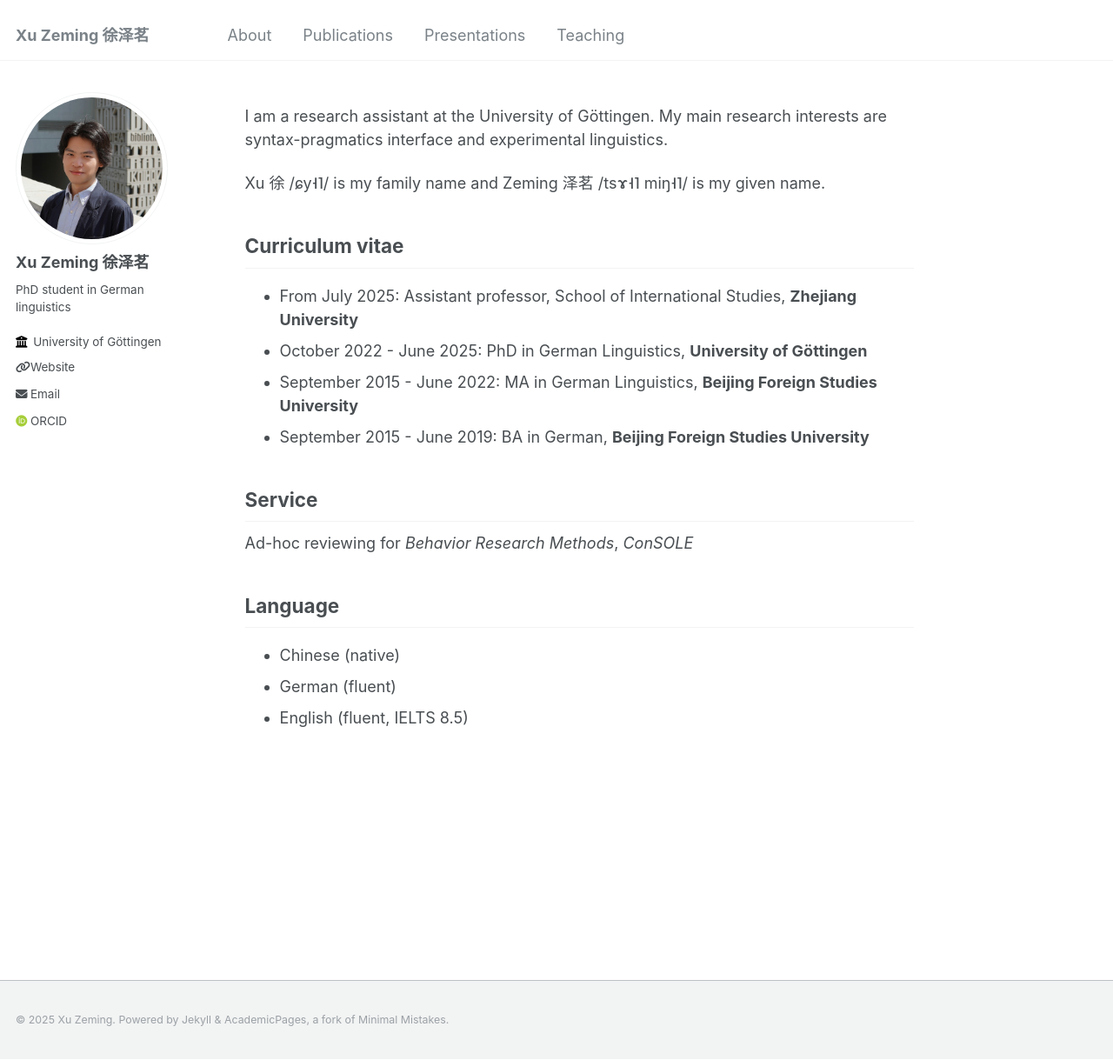
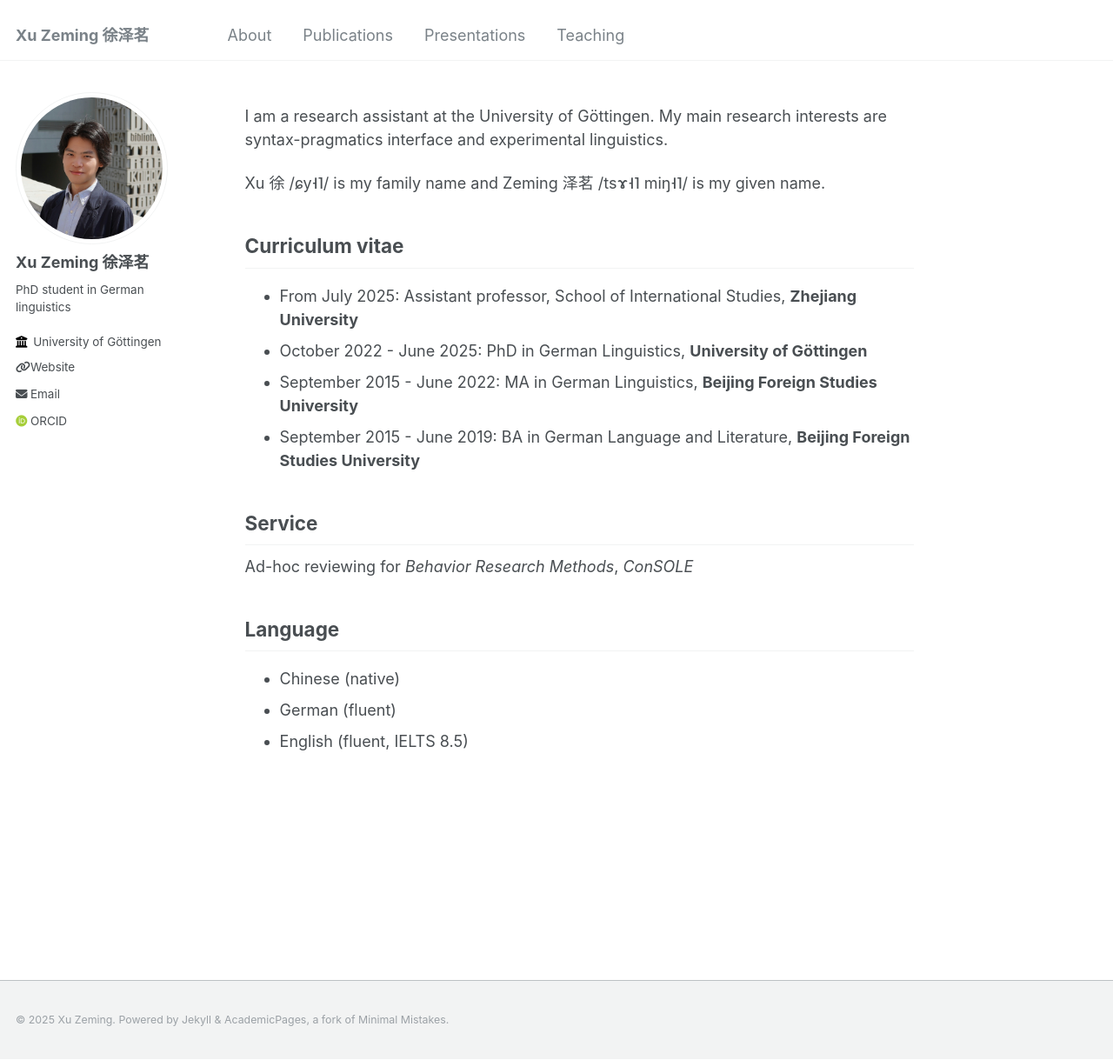
Before and after one commit to xu-zeming/xu-zeming.github.io, a Jekyll site: the page built from _pages/about.md, in a window 1280 px wide and 1219 px high. Shown: the whole window at 87% size. Built offline with Jekyll 4.4.1, drawn with Linux system fonts in a browser that asks for light colours; some web fonts are replaced.

Commit message:
Update about.md

```diff
--- a/_pages/about.md
+++ b/_pages/about.md
@@ -15,7 +15,7 @@ Curriculum vitae
 * From July 2025: Assistant professor, School of International Studies, **Zhejiang University**
 * October 2022 - June 2025: PhD in German Linguistics, **University of Göttingen**
 * September 2015 - June 2022: MA in German Linguistics, **Beijing Foreign Studies University**
-* September 2015 - June 2019: BA in German, **Beijing Foreign Studies University**
+* September 2015 - June 2019: BA in German Language and Literature, **Beijing Foreign Studies University**
 
 Service
 ---
```
